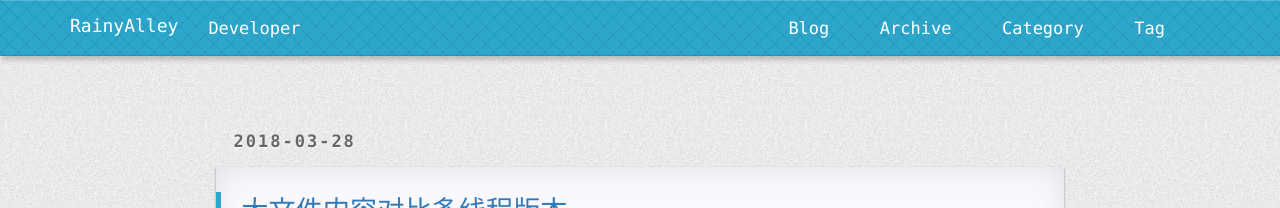
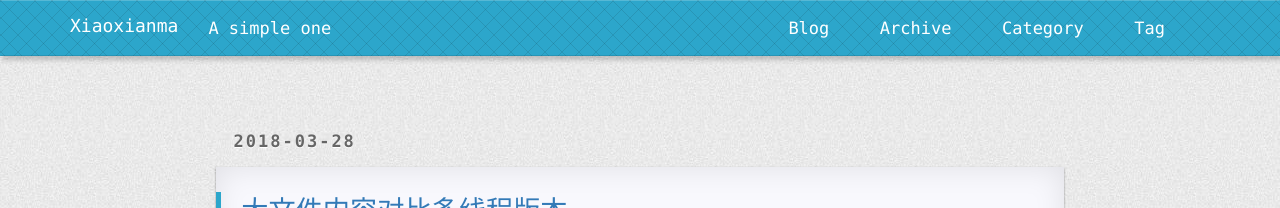
Before and after one commit to bit-ranger/blog, a Jekyll site: the page built from index.html, in a window 1280 px wide. Shown: the top 208 px of the page. Built offline with Jekyll 4.4.1, drawn with Linux system fonts in a browser that asks for light colours; nearby versions of some CDN libraries; the list of posts is cut into pages by our own code; comment, search, counter and statistics services are not loaded; a style sheet for code colours, icons or effects is not loaded.

Commit message:
Update _config.yml

```diff
--- a/_config.yml
+++ b/_config.yml
@@ -25,18 +25,18 @@
 
 
 
-title: "RainyAlley"
-email: "sincerebravefight@gmail.com"
-description: "Developer"
-github_username:  "WakelessDragon"
-swiftype_searchId: "ncwR9a8S9CTx2q9SgsJm"
-disqus_shortname: "rainyalley"
+title: "Xiaoxianma"
+email: "sunweidong90@gmail.com"
+description: "A simple one"
+github_username:  "xiaoxianma"
+swiftype_searchId: "V9HfKLzBadZEfykgHCYL"
+disqus_shortname: "swdtalent"
 
 
 
 
-url: "http://blog.rainyalley.com"
-imgrepo: "http://blog.rainyalley.com/static/img"
+url: "http://xiaoxianma.github.io/weidong.github.com"
+imgrepo: "http://xiaoxianma.github.io/weidong.github.com/static/img"
 
 
 #url: "http://127.0.0.1:4000"
```
